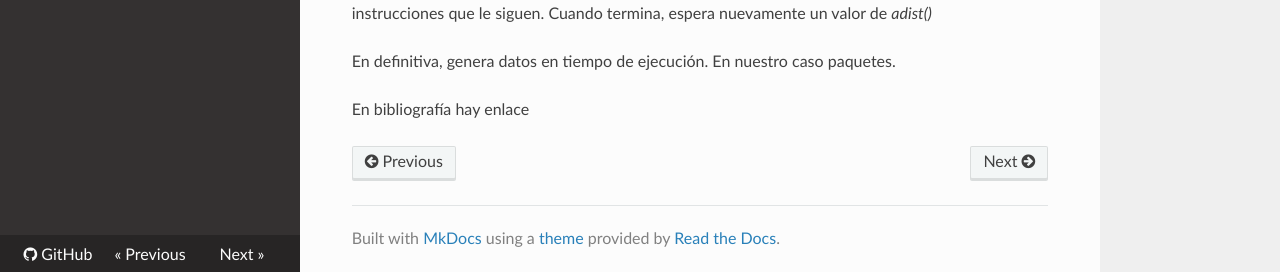
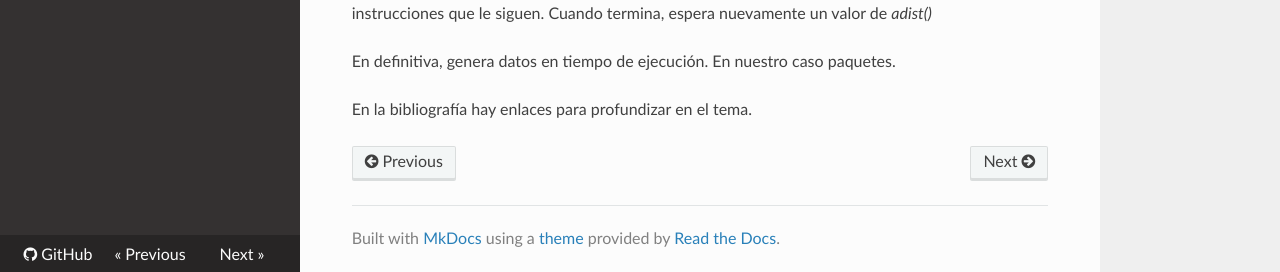
Before and after one commit to m-ibarra-arg/trafico, an MkDocs documentation site: the page built from docs/GeneradoresPython.md, in a window 1280 px wide and 1273 px high. Shown: the part 998-1270 px from the top of the window. Built offline with MkDocs 1.6.1, drawn with Linux system fonts in a browser that asks for light colours; nearby versions of some CDN libraries; old or Windows-style settings are respelled for this version of MkDocs.

Commit message:
Uploaded by https://stackedit.io/

```diff
--- a/docs/GeneradoresPython.md
+++ b/docs/GeneradoresPython.md
@@ -40,9 +40,9 @@ La orden **yield** lo que hará es esperar un tiempo dado por *adist()* (numeró
 
 En definitiva,  genera  datos en tiempo de ejecución. En nuestro caso paquetes.
 
-En bibliografía hay enlace
+En la bibliografía hay enlaces para profundizar en el tema.
 <!--stackedit_data:
-eyJoaXN0b3J5IjpbMTExMjA4MTA2MiwtMTEwNTg1NTIyNSwtMT
-Y5NzExMjUwNiwtMTM3NDgyMDMsMTg3Nzg2OTg5NywxMzk1MjAy
-MTA5LC0zMTI4OTM5N119
+eyJoaXN0b3J5IjpbLTExNTg2NTgwMDksLTExMDU4NTUyMjUsLT
+E2OTcxMTI1MDYsLTEzNzQ4MjAzLDE4Nzc4Njk4OTcsMTM5NTIw
+MjEwOSwtMzEyODkzOTddfQ==
 -->
```
